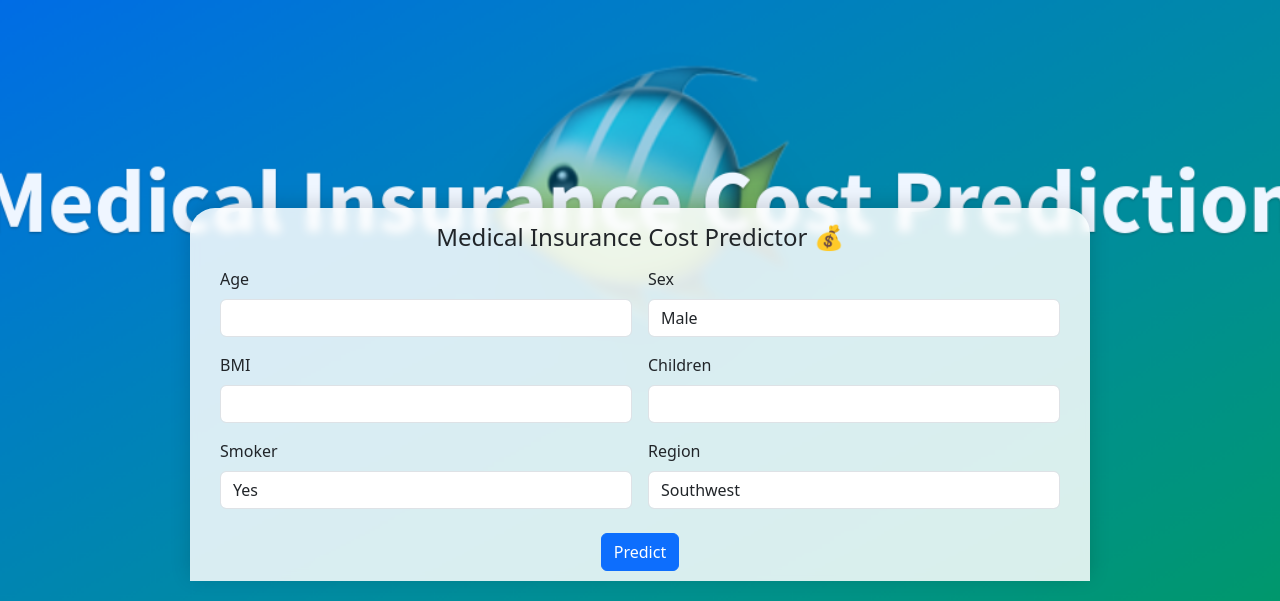
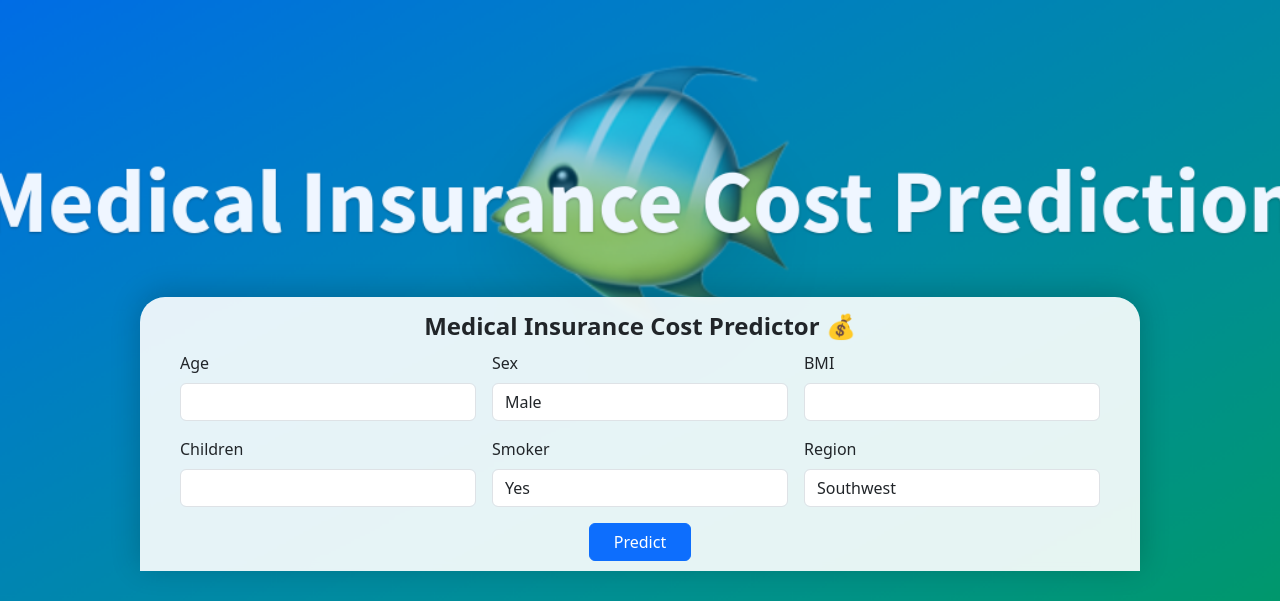
Before and after one commit to kmaha-lakshmi/Medical-insurance-price-analysis-prediction, a Flask app: page / in a window 1280 px wide. Shown: the part 199-800 px from the top of the page. Run offline with Flask 3, Linux system fonts and the light colour scheme; parts of the project's set-up code (start-up, migrations or seed data) failed here and were passed over.

Commit message:
Final design fix: clean wide-bottom layout

```diff
--- a/templates/index.html
+++ b/templates/index.html
@@ -1,10 +1,8 @@
 <!DOCTYPE html>
-<html lang="en">
+<html>
 <head>
-    <meta charset="UTF-8" />
-    <meta name="viewport" content="width=device-width, initial-scale=1" />
-    <title>Insurance Cost Predictor</title>
-    <link rel="stylesheet" href="https://cdn.jsdelivr.net/npm/bootstrap@5.3.0/dist/css/bootstrap.min.css" />
+    <title>Insurance Cost Prediction</title>
+    <link rel="stylesheet" href="https://cdn.jsdelivr.net/npm/bootstrap@5.3.0/dist/css/bootstrap.min.css">
     <style>
         body {
             margin: 0;
@@ -12,7 +10,7 @@
             background-image: url("{{ url_for('static', filename='Medical_Insurance_Cost_Prediction.png') }}");
             background-size: cover;
             background-repeat: no-repeat;
-        background-position: center center;
+            background-position: center;
             min-height: 100vh;
             display: flex;
             flex-direction: column;
@@ -20,23 +18,28 @@
         }
 
         .form-wrapper {
-    background-color: rgba(255, 255, 255, 0.85);
-    padding: 15px 30px 10px;  /* less height */
+            background-color: rgba(255, 255, 255, 0.9);
+            backdrop-filter: blur(4px);
             border-top-left-radius: 25px;
             border-top-right-radius: 25px;
-    box-shadow: 0 -4px 20px rgba(0, 0, 0, 0.15);
-    max-width: 900px;         /* wide form */
-    width: 96%;               /* almost full screen */
-    margin: 0 auto 20px;
-    animation: slideUp 0.8s ease-out;
-    margin-top: 30px;
-    backdrop-filter: blur(5px);
+            box-shadow: 0 -4px 30px rgba(0, 0, 0, 0.2);
+            padding: 15px 40px 10px;
+            max-width: 1000px;
+            width: 95%;
+            margin: 0 auto 30px;
+            animation: slideUp 0.6s ease-out;
         }
 
+        h2 {
+            text-align: center;
+            font-weight: bold;
+            font-size: 1.5rem;
+            margin-bottom: 10px;
+        }
 
         @keyframes slideUp {
             from {
-            transform: translateY(100%);
+                transform: translateY(50%);
                 opacity: 0;
             }
             to {
@@ -45,62 +48,55 @@
             }
         }
 
-    h2 {
-        font-size: 1.5rem;
-        text-align: center;
-        margin-bottom: 15px;
-    }
-
-    .form-label {
-        font-weight: 500;
+        input, select {
+            padding: 6px 10px;
+            font-size: 0.9rem;
         }
 
         @media (max-width: 576px) {
             .form-wrapper {
-            padding: 15px 20px;
-            width: 95%;
-            margin-bottom: 5px;
+                padding: 10px 20px;
+                width: 98%;
+                margin-bottom: 10px;
             }
 
             h2 {
-            font-size: 1.3rem;
+                font-size: 1.2rem;
             }
         }
     </style>
-
-
 </head>
 <body>
     <div class="form-wrapper">
         <h2>Medical Insurance Cost Predictor 💰</h2>
-        <form action="/predict" method="post" class="row g-3">
-            <div class="col-6">
+        <form action="/predict" method="POST" class="row g-3">
+            <div class="col-md-4">
                 <label class="form-label">Age</label>
-                <input type="number" name="age" class="form-control" required />
+                <input type="number" name="age" class="form-control" required>
             </div>
-            <div class="col-6">
+            <div class="col-md-4">
                 <label class="form-label">Sex</label>
                 <select name="sex" class="form-control">
                     <option value="1">Male</option>
                     <option value="0">Female</option>
                 </select>
             </div>
-            <div class="col-6">
+            <div class="col-md-4">
                 <label class="form-label">BMI</label>
-                <input type="text" name="bmi" class="form-control" required />
+                <input type="text" name="bmi" class="form-control" required>
             </div>
-            <div class="col-6">
+            <div class="col-md-4">
                 <label class="form-label">Children</label>
-                <input type="number" name="children" class="form-control" required />
+                <input type="number" name="children" class="form-control" required>
             </div>
-            <div class="col-6">
+            <div class="col-md-4">
                 <label class="form-label">Smoker</label>
                 <select name="smoker" class="form-control">
                     <option value="1">Yes</option>
                     <option value="0">No</option>
                 </select>
             </div>
-            <div class="col-6">
+            <div class="col-md-4">
                 <label class="form-label">Region</label>
                 <select name="region" class="form-control">
                     <option value="0">Southwest</option>
@@ -110,14 +106,14 @@
                 </select>
             </div>
             <div class="col-12 text-center">
-                <button type="submit" class="btn btn-primary mt-2">Predict</button>
+                <button type="submit" class="btn btn-primary px-4">Predict</button>
             </div>
         </form>
 
         {% if prediction %}
         <div class="alert alert-success mt-3 text-center">
-            <strong>Predicted Cost:</strong> ₹{{ prediction }}<br />
-            <a href="/" class="btn btn-outline-secondary mt-2">Enter New Details</a>
+            <h4>Predicted Medical Insurance Cost: ₹{{ prediction }}</h4>
+            <a href="/" class="btn btn-sm btn-outline-secondary mt-2">Enter new details</a>
         </div>
         {% endif %}
     </div>
```
Lines whose indentation alone changed are shown as unchanged.
